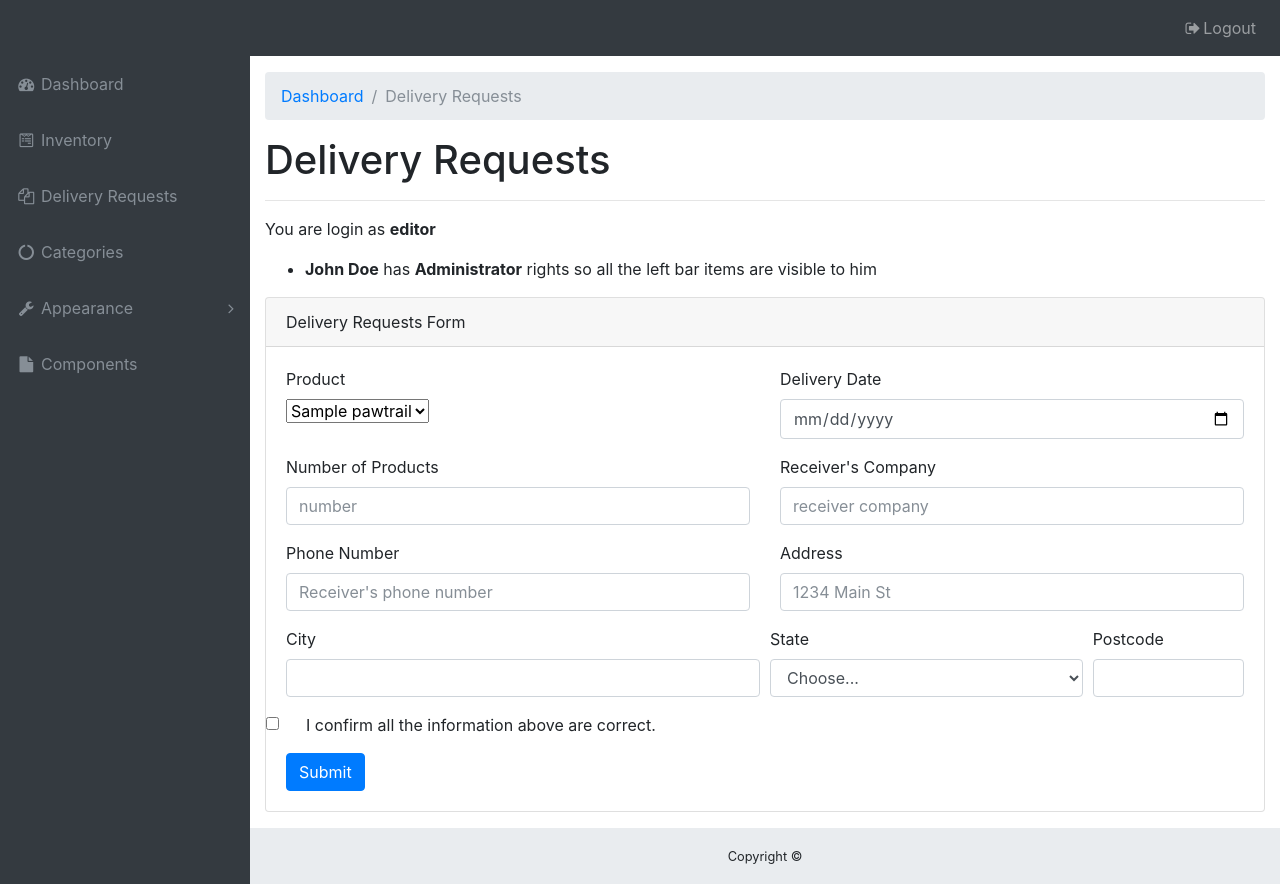
After one commit to hzy916/InventoryTest, a PHP site: page /delivery_request.php in a window 1280 px wide. The commit adds this page. Run offline with PHP 8.4, Linux system fonts and the light colour scheme; the visitor is signed in with stand-in values (Sample User, id 1); data comes from the database, SQL or seed files in the repository; tables that the repository leaves empty or names only in its code hold one stand-in row (values such as "Sample post").

Commit message:
Delivery Product request form interface finished

```diff
--- /dev/null
+++ b/delivery_request.php
@@ -0,0 +1,146 @@
+<?php
+	session_start();
+
+	if(!isset($_SESSION['id'],$_SESSION['user_role_id']))
+	{
+		header('location:index.php?lmsg=true');
+		exit;
+	}
+
+	require 'inc/config.php';
+	require_once('layouts/header.php');
+	require_once('layouts/left_sidebar.php');
+?>
+
+<style>
+.hidebutton{
+	display: none!important;
+}
+
+</style>
+
+
+        <?php
+            // $sql=mysql_query("SELECT id,itemname FROM pawtrails");
+            // if(mysql_num_rows($sql)){
+            // $select= '<select name="select">';
+            //     while($rs=mysql_fetch_array($sql)){
+            //         $select.='<option value="'.$rs['id'].'">'.$rs['itemname'].'</option>';
+            //     }
+            // }
+            // $select.='</select>';
+            // echo $select;
+        ?>
+
+    <div class="content-wrapper">
+        <div class="container-fluid">
+            <!-- Breadcrumbs-->
+            <ol class="breadcrumb">
+                <li class="breadcrumb-item">
+                <a href="dashboard.php">Dashboard</a>
+                </li>
+                <li class="breadcrumb-item active">Delivery Requests</li>
+            </ol>
+            <h1>Delivery Requests</h1>
+            <hr>
+            <p>You are login as <strong><?php echo getUserAccessRoleByID($_SESSION['user_role_id']); ?></strong></p>
+            <ul>
+                <li><strong>John Doe</strong> has <strong>Administrator</strong> rights so all the left bar items are visible to him</li>
+            </ul>
+
+        <!-- DataTables Example -->
+        <div class="card mb-3">
+            <div class="card-header">
+                <i class="fas fa-form"></i>
+                Delivery Requests Form
+            </div>
+            <div class="card-body">
+                <form>
+                    <div class="form-group row">
+                        <div class="col">
+                            <label for="deliveryProduct">Product</label>
+                          <!--   <input type="text" class="form-control" id="deliveryProduct" aria-describedby="emailHelp" placeholder="Enter Product"> -->
+                          <br>
+                            <select name="sproduct" id="sproduct" class="sproduct" class="selectpicker">
+                                <?php
+                                $sql = mysqli_query($conn, "SELECT id, itemname FROM pawtrails");
+                                while ($row = $sql->fetch_assoc()){
+                                echo "<option value=\"owner1\">" . $row['itemname'] . "</option>";
+                                }
+                                ?>
+                            </select>
+
+                        </div>
+
+                        <div class="col">
+                            <label for="applicantName">Delivery Date</label>
+                            <input type="date" class="form-control" id="deliverydate" placeholder="Enter date">
+                        </div>
+                    </div>
+
+                    <div class="form-group row">
+                        <div class="col">
+                            <label for="deliverynumber">Number of Products</label>
+                            <input type="number" class="form-control" id="deliverynumber" placeholder="number">
+                        </div>
+                        <div class="col">
+                            <label for="receivercompany">Receiver's Company</label>
+                            <input type="text" class="form-control" id="receivercompany" placeholder="receiver company">
+                        </div>
+                    </div>
+
+                    <div class="form-group row">
+                        <div class="col">
+                            <label for="phonenumber">Phone Number</label>
+                            <input type="text" class="form-control" id="phonenumber" placeholder="Receiver's phone number">
+                        </div>
+                        <div class="col">
+                            <label for="inputAddress">Address</label>
+                            <input type="text" class="form-control" id="inputAddress" placeholder="1234 Main St">
+                        </div>
+                    </div>
+
+                    <div class="form-row">
+                        <div class="form-group col-md-6">
+                        <label for="inputCity">City</label>
+                        <input type="text" class="form-control" id="inputCity">
+                        </div>
+                        <div class="form-group col-md-4">
+                        <label for="inputState">State</label>
+                        <select id="inputState" class="form-control">
+                            <option selected>Choose...</option>
+                            <option>...</option>
+                        </select>
+                        </div>
+                        <div class="form-group col-md-2">
+                        <label for="inputZip">Postcode</label>
+                        <input type="text" class="form-control" id="inputZip">
+                        </div>
+                    </div>
+                    <div class="form-group">
+                        <div class="form-check">
+                        <input class="form-check-input" type="checkbox" id="gridCheck">
+                        <label class="form-check-label" for="gridCheck">
+                            I confirm all the information above are correct.
+                        </label>
+                        </div>
+                    </div>
+                    <button type="submit" class="btn btn-primary">Submit</button>
+                </form>
+            </div>
+
+
+        </div>
+    </div>
+    <!-- /.container-fluid-->
+	<script src="https://ajax.googleapis.com/ajax/libs/jquery/3.3.1/jquery.min.js"></script>
+<?php
+
+if($_SESSION['user_role_id'] == 2 || $_SESSION['user_role_id'] == 3  ) {
+	echo('<script>$("#createBtn").addClass("hidebutton");
+	$(".OperationColumn").addClass("hidebutton");
+	</script>' );
+}
+
+?>
+<?php require_once('layouts/footer.php'); ?>
--- a/inc/config.php
+++ b/inc/config.php
@@ -3,6 +3,7 @@
 	// define("DB_USER","pawtrails");
 	// define("DB_PASS","attitudetech2018");
 	// define("DB_NAME","Pawtrails_inventory");
+
 	define("HOST","localhost");
 	define("DB_USER","root");
 	define("DB_PASS","root");
--- a/layouts/header.php
+++ b/layouts/header.php
@@ -7,7 +7,7 @@
   <meta name="viewport" content="width=device-width, initial-scale=1, shrink-to-fit=no">
   <meta name="description" content="">
   <meta name="author" content="">
-  <title>Dashboard - Multi user role based login</title>
+  <title>PawTrails Iventory Management- Multi user role based login</title>
   <!-- Bootstrap core CSS-->
   <link href="assets/vendor/bootstrap/css/bootstrap.min.css" rel="stylesheet">
   <!-- Custom fonts for this template-->
--- a/layouts/left_sidebar.php
+++ b/layouts/left_sidebar.php
@@ -23,7 +23,7 @@
 		if($_SESSION['user_role_id'] != 4){?>
 
 			 <li class="nav-item" data-toggle="tooltip" data-placement="right" title="Charts">
-			  <a class="nav-link" href="#">
+			  <a class="nav-link" href="delivery_request.php">
 				<i class="fa fa-fw fa fa-copy"></i>
 				<span class="nav-link-text">Delivery Requests</span>
 			  </a>
@@ -57,22 +57,11 @@
           </ul>
         </li>
         <li class="nav-item" data-toggle="tooltip" data-placement="right" title="Example Pages">
-          <a class="nav-link nav-link-collapse collapsed" data-toggle="collapse" href="#collapseExamplePages" data-parent="#exampleAccordion">
+          <a class="nav-link" data-toggle="collapse" data-parent="#exampleAccordion">
             <i class="fa fa-fw fa-file"></i>
             <span class="nav-link-text">Components</span>
           </a>
-          <ul class="sidenav-second-level collapse" id="collapseExamplePages">
-            <li>
-              <a href="#">Login Page</a>
-            </li>
-            <li>
-              <a href="#">Page</a>
-            </li>
-            <li>
-              <a href="#">Password Page</a>
-            </li>
 
-          </ul>
         </li>
 
 		<?php } ?>
@@ -80,10 +69,18 @@
 		//only visible to admin
 		if($_SESSION['user_role_id'] == 1){?>
 		<li class="nav-item" data-toggle="tooltip" data-placement="right" title="Link">
-			<a class="nav-link" href="#">
-				<i class="fa fa-fw fa fa-gear"></i>
-				<span class="nav-link-text">Settings</span>
-			</a>
+      <a class="nav-link nav-link-collapse collapsed" data-toggle="collapse" href="#collapseSettings" data-parent="#exampleAccordion">
+        <i class="fa fa-fw fa fa-gear"></i>
+        <span class="nav-link-text">Settings</span>
+      </a>
+      <ul class="sidenav-second-level collapse" id="collapseSettings">
+        <li>
+          <a href="#">Add a user</a>
+        </li>
+        <li>
+          <a href="#">Change Password</a>
+        </li>
+      </ul>
 		</li>
 
 		<?php
```
Also changed, not shown: dashboard.php (+8 -12 lines).
